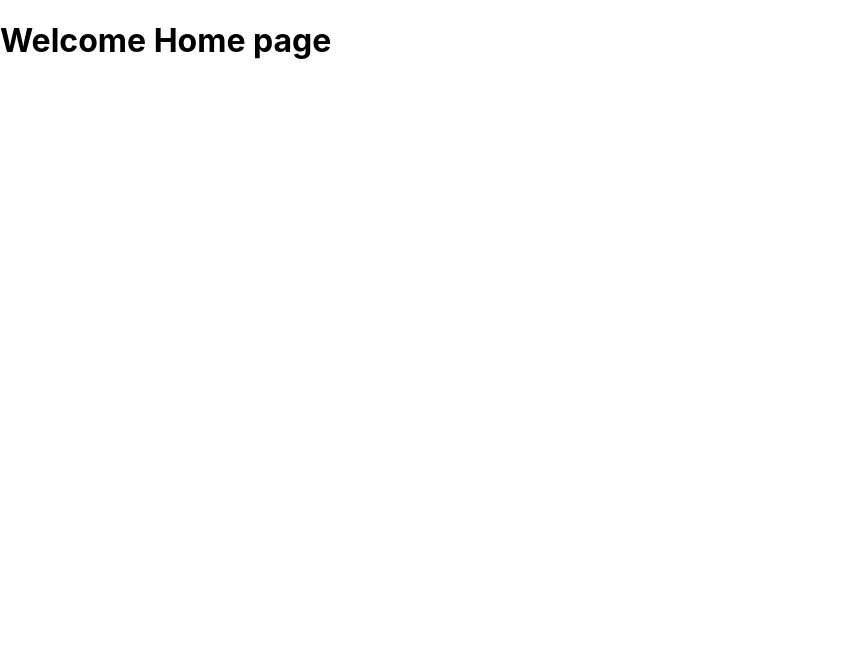
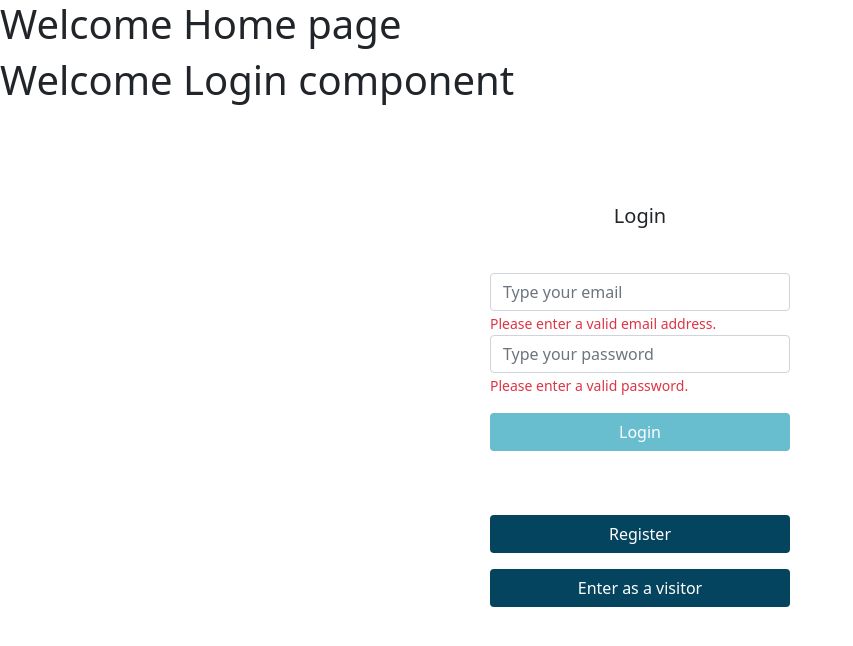
Before and after one commit to mathieubouhelier/wallApp, a React (Create React App) app in the folder frontend/: page / in a window 1280 px wide. Shown: the top 646 px of the page, without its empty margins (0-853 px from the left). Built offline with nearby package versions, Linux system fonts and the light colour scheme.

Commit message:
creat login component but need to be refactored

```diff
--- a/frontend/package.json
+++ b/frontend/package.json
@@ -7,7 +7,9 @@
     "@testing-library/react": "^11.2.7",
     "@testing-library/user-event": "^12.8.3",
     "axios": "^0.21.1",
+    "bootstrap": "^5.0.2",
     "react": "^17.0.2",
+    "react-bootstrap": "^2.0.0-beta.4",
     "react-dom": "^17.0.2",
     "react-router-dom": "^5.2.0",
     "react-scripts": "4.0.3",
--- /dev/null
+++ b/frontend/src/components/login/FormLogin.css
@@ -0,0 +1,48 @@
+.login-container {
+  background-color: rgb(255, 255, 255);
+  margin: 50px auto;
+  max-width: 100%;
+  width: 400px;
+}
+
+.simple-login-container {
+  margin: 100px auto;
+  max-width: 100%;
+  width: 300px;
+}
+.simple-login-container h2 {
+  font-size: 20px;
+  margin-bottom: 45px;
+  text-align: center;
+}
+
+.simple-login-container .btn-login {
+  background-color: #189ab4;
+  color: #fff;
+}
+
+.simple-login-container .btn-register {
+  background-color: #05445e;
+  color: #fff;
+}
+
+a {
+  color: #fff;
+}
+
+.formContainer label {
+  display: block;
+  margin: 20px;
+}
+
+.formContainer input {
+  display: block;
+}
+
+@media screen and (min-width: 768px) {
+  .login-container {
+    background-color: rgb(255, 255, 255);
+    border-radius: 25px;
+    border: rgb(23, 162, 184) 1px solid;
+  }
+}
--- /dev/null
+++ b/frontend/src/components/login/Login.jsx
@@ -0,0 +1,121 @@
+import React, { useState, useEffect } from 'react';
+import './FormLogin.css';
+import Container from 'react-bootstrap/Container';
+import LoginManager from './LoginManager';
+import { useHistory } from 'react-router-dom';
+import Input from "../../shared/Input"
+
+
+const Login = () => {
+  const history = useHistory();
+
+  const [user, setUser] = useState({
+    email: '',
+    password: '',
+  });
+
+  const [emailValid, setEmailValid] = useState(false);
+  const [passwordValid, setPasswordValid] = useState(false);
+
+  async function handleClick() {
+    await LoginManager.logTheUser(user)
+    history.push('/wall')
+
+
+  }
+
+  useEffect(() => {
+    const regexEmail = /[A-Z0-9]{1,}@[A-Z0-9]{2,}\.[A-Z0-9]{2,}/i;
+
+    const isEmailValid = regexEmail.test(user.email);
+    setEmailValid(isEmailValid)
+    setPasswordValid(user.password.length > 5)
+  }, [user]);
+
+  return (
+
+    <>
+      <h1> Welcome Login component</h1>
+
+      <Container>
+
+        <div className="container">
+          <div className="simple-login-container">
+            <h2>Login</h2>
+            {/* {<h2> {errors.message}</h2>} */}
+
+                <Input
+                  inputType="email"
+                  emailValid={emailValid}
+                  // data-testid="email-input"
+                  placeholder="Type your email"
+                  // value={user.email}
+                  onChange={(event) => setUser({ ...user, [event.target.name]: event.target.value })}
+                />
+
+            <div className="row">
+              <div className="col-md-12 form-group">
+                <input
+                  className="form-control"
+                  name="password"
+                  type="password"
+                  data-testid="password-input"
+                  placeholder="Type your password"
+                  value={user.password}
+                  onChange={(event) => setUser({ ...user, [event.target.name]: event.target.value })}
+                />
+                {!passwordValid && <small id="emailHelp" className="form-text text-danger">Please enter a valid password.</small>}
+              </div>
+            </div>
+            <div className="col text-center">
+              <div >
+                <button
+                  className="btn btn-block btn-login my-3 col-md-12 "
+                  type="button"
+                  data-testid="signin-btn"
+                  disabled={!emailValid || !passwordValid}
+                  onClick={handleClick}
+                >
+                  Login
+                </button>
+              </div>
+
+              <div>
+                <button
+                  className="btn btn-block btn-register mt-5 col-md-12"
+                  type="button"
+                  data-testid="no-account-btn"
+                // onClick={() => history.push('/register')}
+                >
+                  {' '}
+                  Register
+                </button>
+              </div>
+
+              <div>
+
+
+                <button
+                  className="btn btn-block btn-register mt-3 col-md-12"
+                  type="button"
+                  data-testid="no-account-btn"
+                // onClick={() => history.push('/register')}
+                >
+                  {' '}
+                  Enter as a visitor
+                </button>
+              </div>
+
+            </div>
+
+
+          </div>
+        </div>
+
+      </Container>
+
+    </>
+  )
+}
+
+export default Login;
--- /dev/null
+++ b/frontend/src/components/login/LoginManager.js
@@ -0,0 +1,21 @@
+import UserService from '../../services/usersAPI';
+import {
+  saveToLocalStorage,
+  loadFromLocalStorage,
+} from '../../services/localStorage';
+
+class LoginManager {
+  async logTheUser(user) {
+    return await UserService.userLogin({
+      email: user.email,
+      user_password: user.password,
+    })
+      .then((userLoginData) => {
+        const { token } = userLoginData.data;
+        saveToLocalStorage('WallAppToken', token);
+      })
+      .catch((error) => console.log(error));
+  }
+}
+
+export default new LoginManager();
--- a/frontend/src/index.jsx
+++ b/frontend/src/index.jsx
@@ -3,6 +3,7 @@ import ReactDOM from 'react-dom';
 import './index.css';
 import App from './App';
 import reportWebVitals from './reportWebVitals';
+import 'bootstrap/dist/css/bootstrap.min.css';
 
 ReactDOM.render(
   <React.StrictMode>
--- a/frontend/src/pages/Home/Home.jsx
+++ b/frontend/src/pages/Home/Home.jsx
@@ -1,10 +1,16 @@
 import React, { useState, useEffect } from 'react';
+import Login from '../../components/login/Login'
 
 const Home = () => {
+
+
+
+
   return (
 
     <>
       <h1> Welcome Home page</h1>
+     <Login/>
     </>
   )
 }
--- /dev/null
+++ b/frontend/src/services/localStorage.js
@@ -0,0 +1,14 @@
+export const saveToLocalStorage = (key, entry) => {
+  localStorage.setItem(key, entry);
+};
+export const loadFromLocalStorage = (key) => {
+  return localStorage.getItem(key);
+};
+
+export const deleteFromLocalStorage = (key) => {
+  localStorage.removeItem(key);
+};
+
+export const clearLocalStorage = () => {
+  localStorage.clear();
+};
--- /dev/null
+++ b/frontend/src/services/usersAPI.js
@@ -0,0 +1,133 @@
+import axios from 'axios';
+
+const fiftyHundred = 500;
+
+class UserService {
+  constructor() {
+    const url = 'http://localhost:3000';
+    const timeout = 30000;
+
+    this.http = axios.create({
+      baseURL: url,
+      timeout,
+    });
+
+    // Define os handlers para tratamento de erro e sucesso
+    this.http.interceptors.response.use(this.handleSuccess, this.handleError);
+  }
+
+  handleSuccess(response) {
+    return response;
+  }
+
+  handleError(error) {
+    console.log(error.response.data);
+    let errorMsg;
+    switch (error.response.status) {
+      case fiftyHundred:
+        errorMsg = {
+          // error: { message: 'E-mail already in database.', code: 500 },
+          error: {
+            message: error.response.data,
+            code: error.response.status,
+          },
+        };
+        break;
+      default:
+        errorMsg = {
+          error: {
+            message: error.response.statusText,
+            code: error.response.status,
+          },
+        };
+        break;
+    }
+
+    throw errorMsg;
+  }
+
+  /** User login */
+  async userLogin(body) {
+    console.log("body", body);
+    return this.http.post('user/login', body);
+  }
+
+  /** User signup */
+  async userSignup(userData) {
+    const { email, name, password, admin } = userData;
+
+    const body = {
+      email,
+      name,
+      password,
+      role: admin ? 'administrator' : 'client',
+    };
+
+    return this.http.post('/register', body);
+  }
+  /** User Name Update */
+
+  async userNameUpdate(email, name) {
+    const body = {
+      email,
+      name,
+    };
+
+    return this.http.put('/', { body });
+  }
+
+  /** Get all products */
+  async getProducts() {
+    return this.http.get('/products');
+  }
+
+  /** Post one order */
+  async postOrder(payload, token) {
+    return this.http.post(
+      '/sales',
+
+      {
+        ...payload,
+      },
+      {
+        headers: {
+          Authorization: token,
+        },
+      },
+      {
+        body: {},
+      },
+    );
+  }
+
+  /** Get all orders */
+  async getOrders(token) {
+    return this.http.get('/sales', {
+      headers: {
+        Authorization: token,
+      },
+    });
+  }
+
+  /** Get all Products from one (id) sale */
+
+  async getSalesProducts(token, id) {
+    const result = this.http.get(`/admin/orders/${id}`, {
+      headers: {
+        Authorization: token,
+      },
+    });
+    return result;
+  }
+
+  /** Update  one (id) sale */
+  async updateStatusSale(token, status, id) {
+    return this.http.put(
+      `/admin/orders/${id}`,
+      { status },
+      { headers: { Authorization: token } },
+    );
+  }
+}
+
+export default new UserService();
--- /dev/null
+++ b/frontend/src/shared/Input.jsx
@@ -0,0 +1,29 @@
+import React from 'react';
+import {inputConstants} from '../shared/utils/constants'
+
+
+const Input = ({ className, name, type, dataTestid, placeholder, value, onChange, inputType, emailValid }) => {
+  const TypeOfInput = inputType ? inputType : "default"; //Replace by default props ?
+
+
+  return (
+    <div className="row">
+      <div className="col-md-12 form-group">
+        <input
+          className={className ? `${className}` : inputConstants[TypeOfInput].className}
+          name={name ? name : inputConstants[TypeOfInput].name}
+          type={type ? type : inputConstants[TypeOfInput].type}
+          data-testid={dataTestid ? dataTestid : null}
+          placeholder={placeholder ? placeholder : inputConstants[TypeOfInput].placeholder}
+          value={value ? value : null}
+          onChange={onChange}
+        />
+        {!emailValid && <small id="emailHelp" className="form-text text-danger">Please enter a valid email address.</small>}
+      </div>
+    </div>
+
+
+  )
+}
+
+export default Input;
--- /dev/null
+++ b/frontend/src/shared/utils/constants.js
@@ -0,0 +1,23 @@
+export const inputConstants = {
+  "email":
+  {
+    className: "form-control",
+    name: "email",
+    type: "email",
+    placeholder: "Type your email"
+  },
+  "password":
+  {
+    className: "form-control",
+    name: "email",
+    type: "email",
+    placeholder: "Type your email"
+  },
+  "default":
+  {
+    className: "form-control",
+    name: "text",
+    type: "text",
+    placeholder: "Type your text"
+  }
+}
```
Also changed, not shown: 1 other file (tests, documents, lock files or other folders).
